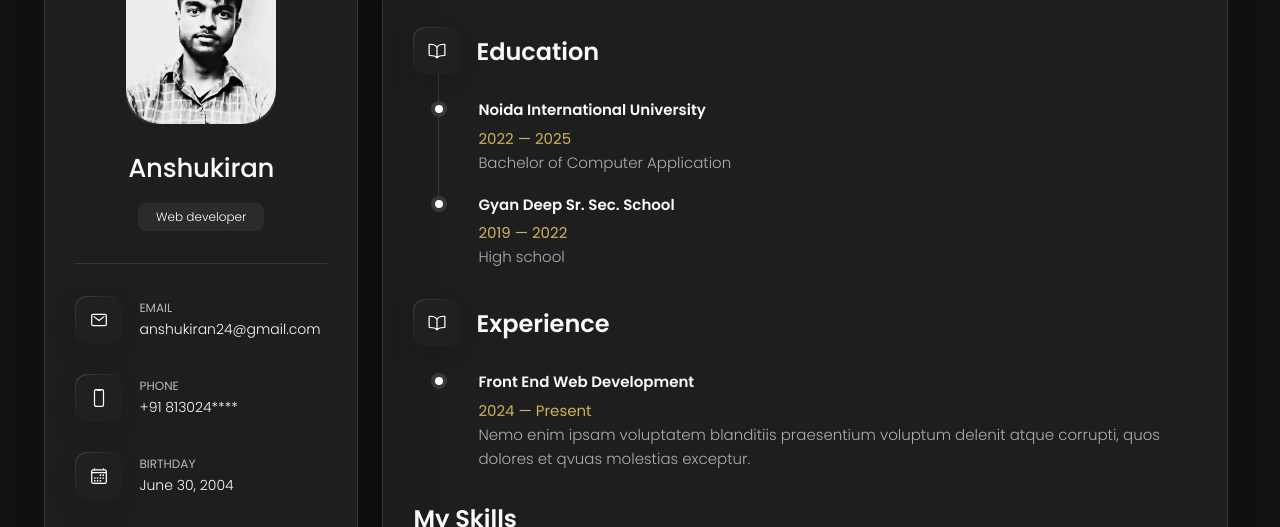
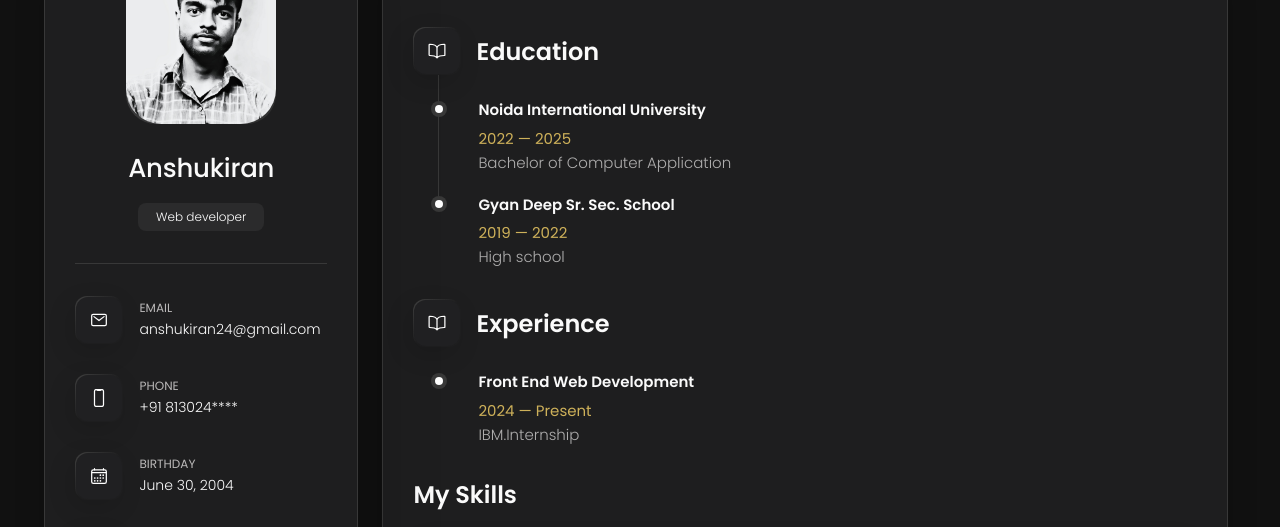
Before and after one commit to Anshu31s/personal-portfolio, a plain HTML site: page index.html in a window 1280 px wide. Both pictures are taken after a click on the button "Resume". Shown: the part 182-709 px from the top of the page. Drawn offline with nearby package versions, Linux system fonts and the light colour scheme.

Commit message:
Update index.html

```diff
--- a/index.html
+++ b/index.html
@@ -376,9 +376,7 @@
               <span>2024 — Present</span>
 
               <p class="timeline-text">
-                Nemo enim ipsam voluptatem blanditiis praesentium voluptum delenit atque corrupti, quos dolores et qvuas
-                molestias
-                exceptur.
+               IBM.Internship
               </p>
 
             </li>
```
